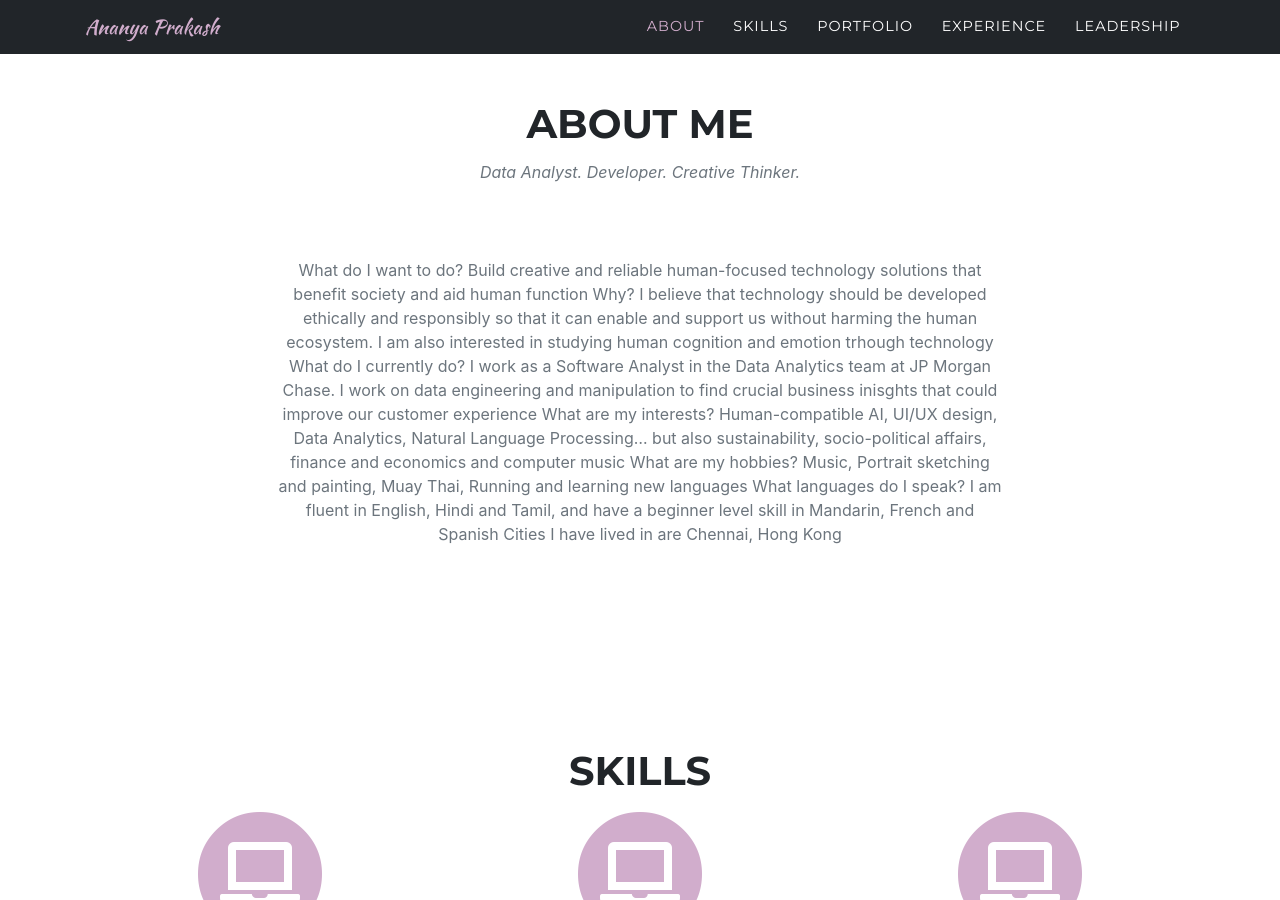
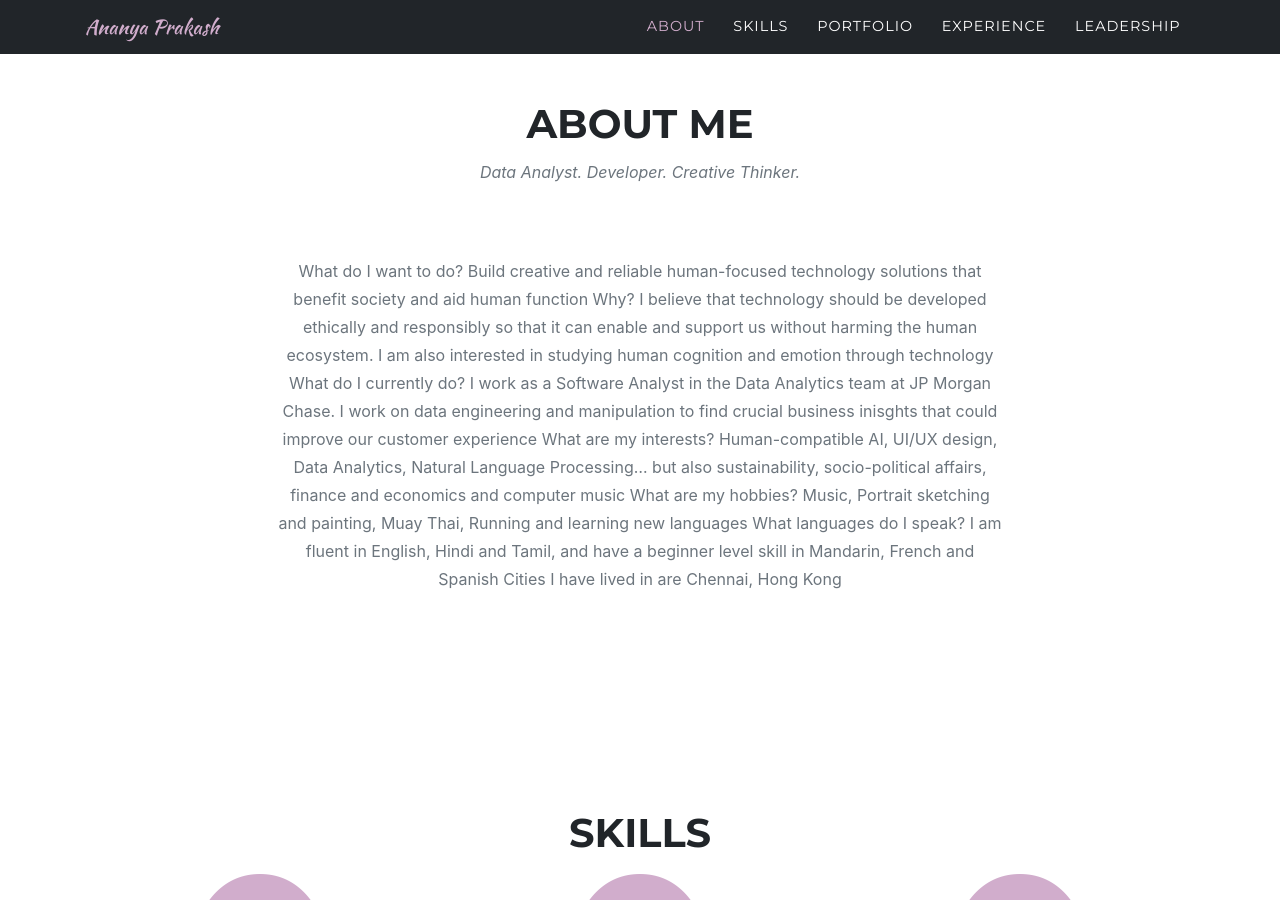
Before and after one commit to ananyaprakash/ananyaprakash.github.io, a Jekyll site: the page built from index.md, in a window 1280 px wide and 900 px high, scrolled down 695 px. Built offline with Jekyll 4.4.1, drawn with Linux system fonts in a browser that asks for light colours; some web fonts are replaced.

Commit message:
fixed about me

```diff
--- a/_data/sitetext.yml
+++ b/_data/sitetext.yml
@@ -102,10 +102,10 @@
   about:
     title: "About Me"
     text: "Data Analyst. Developer. Creative Thinker."
-    body: "|
+    body: "
     What do I want to do? Build creative and reliable human-focused technology solutions that benefit society and aid human function
-    Why? I believe that technology should be developed ethically and responsibly so that it can enable and support us without harming the human ecosystem. I am also interested in studying human cognition and emotion trhough technology
-    What do I currently do? I work as a Software Analyst in the Data Analytics team at JP Morgan Chase. I work on data engineering and manipulation to find crucial business inisghts that could improve our customer experience
+    \n Why? I believe that technology should be developed ethically and responsibly so that it can enable and support us without harming the human ecosystem. I am also interested in studying human cognition and emotion through technology
+    \n What do I currently do? I work as a Software Analyst in the Data Analytics team at JP Morgan Chase. I work on data engineering and manipulation to find crucial business inisghts that could improve our customer experience
     What are my interests? Human-compatible AI, UI/UX design, Data Analytics, Natural Language Processing... but also sustainability, socio-political affairs, finance and economics and computer music
     What are my hobbies?  Music, Portrait sketching and painting, Muay Thai, Running and learning new languages
     What languages do I speak? I am fluent in English, Hindi and Tamil, and have a beginner level skill in Mandarin, French and Spanish
```
